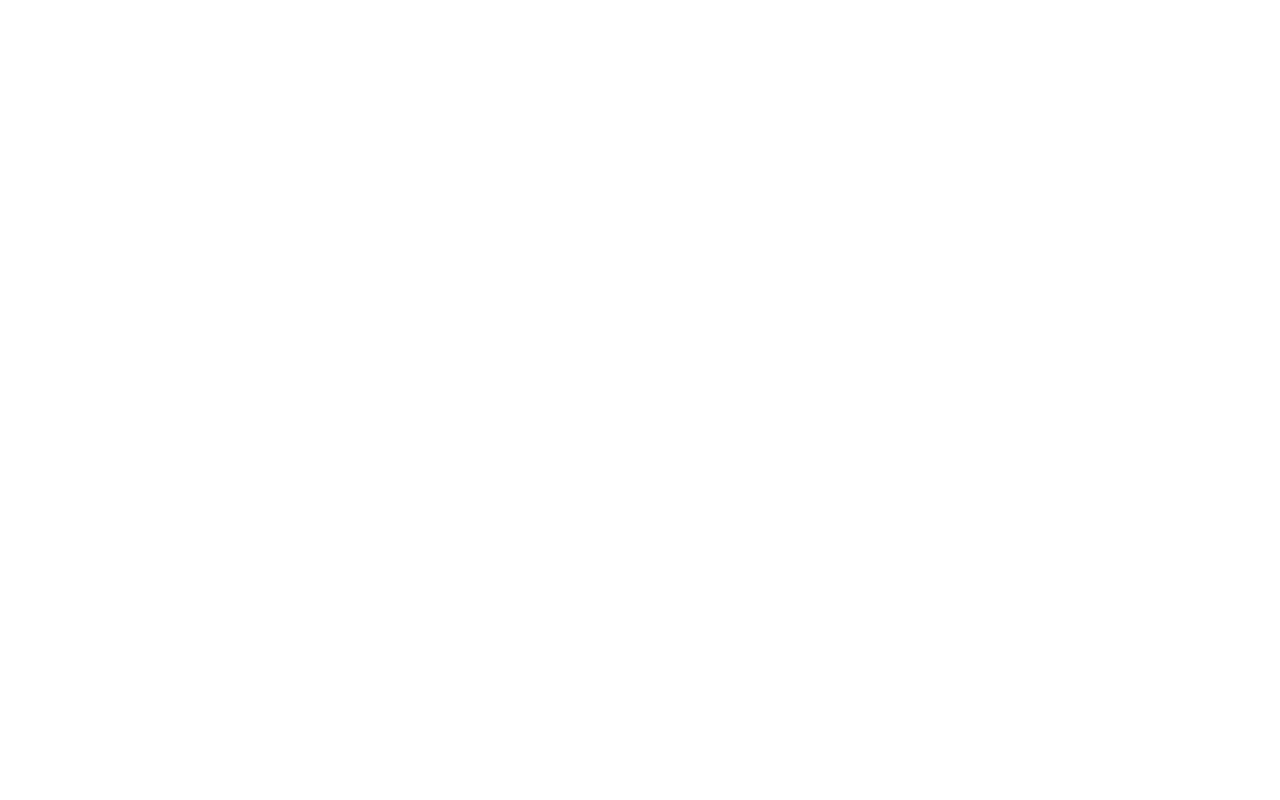
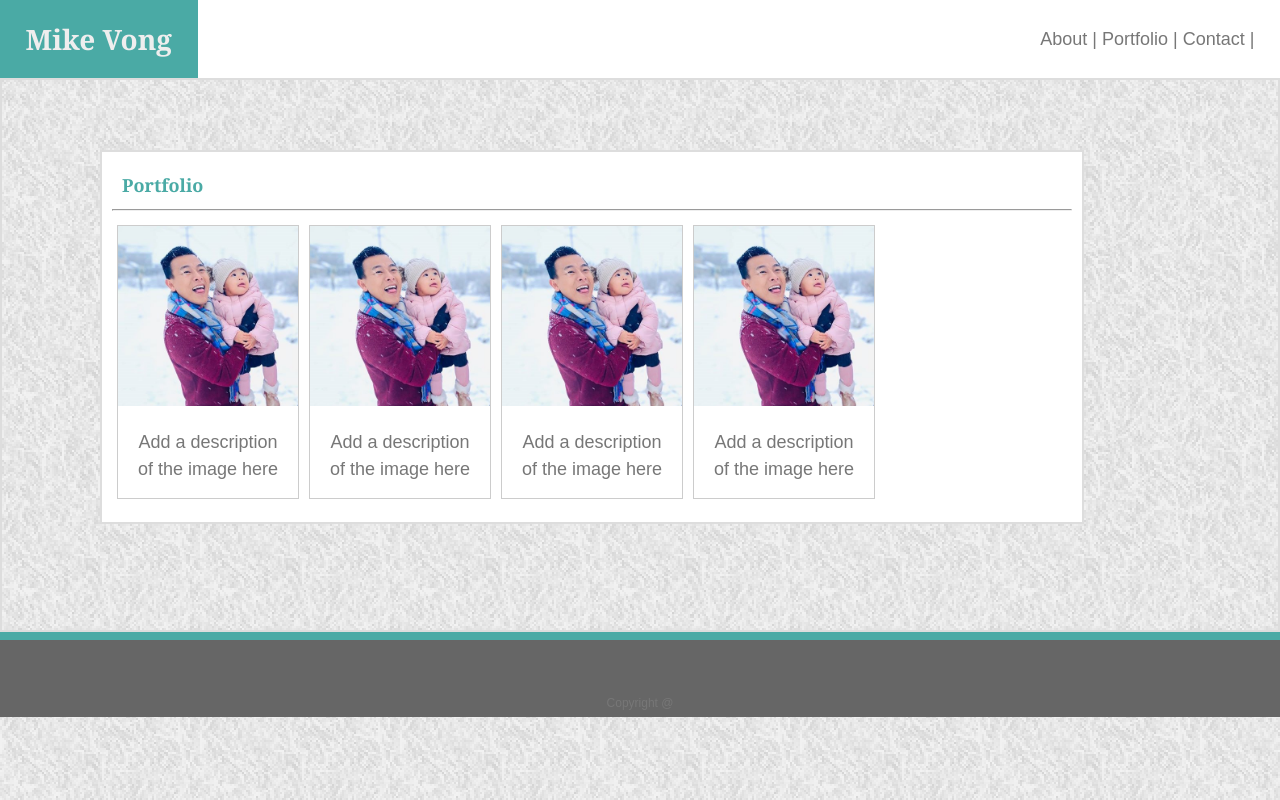
Before and after one commit to MikeVong/Basic-Portfolio, a plain HTML site: page portfolio.html in a window 1280 px wide. Drawn offline with Linux system fonts and the light colour scheme.

Commit message:
added portfolio.html and contact.html

```diff
--- a/assets/css/style.css
+++ b/assets/css/style.css
@@ -45,7 +45,7 @@ a:hover {
             bottom: 20px;
             left: 100px;
             right: 20px;
-            height: 300px;
+            height: 350px;
             border-style: solid;
             border-width: 2px;
             border-color: #dddddd;
--- a/assets/css/style2.css
+++ b/assets/css/style2.css
@@ -17,5 +17,34 @@ footer {
     font-size: 12px;
     background-color: #666666;
     padding-top: 50px;
+    }
 
-    }
+ul li{
+    list-style: none;
+    display: inline-block;
+
+}
+ul li a{
+    text-decoration: none;
+
+}
+div.gallery {
+    margin: 5px;
+    border: 1px solid #ccc;
+    float: left;
+    width: 180px;
+  }
+
+  div.gallery:hover {
+    border: 1px solid #777;
+  }
+
+  div.gallery img {
+    width: 100%;
+    height: auto;
+  }
+
+  div.desc {
+    padding: 15px;
+    text-align: center;
+  }
--- a/portfolio.html
+++ b/portfolio.html
@@ -0,0 +1,68 @@
+<!DOCTYPE html>
+<html>
+    <head>
+        <title>Mike Vong</title>
+        <meta charset="UTF-8">
+        <link rel="stylesheet" type="text/css" href="assets/css/reset.css">
+        <link rel="stylesheet" type="text/css" href="assets/css/style.css">
+        <link rel="stylesheet" type="text/css" href="assets/css/style2.css">
+      </head>
+<body>
+
+    <header>
+        <h1>Mike Vong</h1>
+        <nav class="nav">
+            <ul>
+            <li><a href="index.html">About</a> |</li>
+            <li><a href="portfolio.html">Portfolio</a> |</li>
+            <li><a href="contact.html">Contact</a> |</li>
+            </ul>
+        </nav>
+    </header>
+
+<div class="main">
+
+    <section id="main-bio">
+
+        <h2>Portfolio</h2>
+        <hr>
+        <div class="gallery">
+            <a target="_blank" href="/assets/images/me_square.jpg">
+              <img src="assets/images/me_square.jpg" alt="Cinque Terre" width="600" height="400">
+            </a>
+            <div class="desc">Add a description of the image here</div>
+          </div>
+
+          <div class="gallery">
+            <a target="_blank" href="/assets/images/me_square.jpg">
+              <img src="assets/images/me_square.jpg" alt="Forest" width="600" height="400">
+            </a>
+            <div class="desc">Add a description of the image here</div>
+          </div>
+
+          <div class="gallery">
+            <a target="_blank" href="/assets/images/me_square.jpg">
+              <img src="assets/images/me_square.jpg" alt="Northern Lights" width="600" height="400">
+            </a>
+            <div class="desc">Add a description of the image here</div>
+          </div>
+
+          <div class="gallery">
+            <a target="_blank" href="/assets/images/me_square.jpg">
+              <img src="assets/images/me_square.jpg" alt="Mountains" width="600" height="400">
+            </a>
+            <div class="desc">Add a description of the image here</div>
+          </div>
+
+    </section>
+
+</div>
+<footer>Copyright @</footer>
+</body>
+</html>
+<body>
+
+
+
+</body>
+</html>
```
Also changed, not shown: contact.html (+37 -18 lines), index.html (+6 -3 lines).
